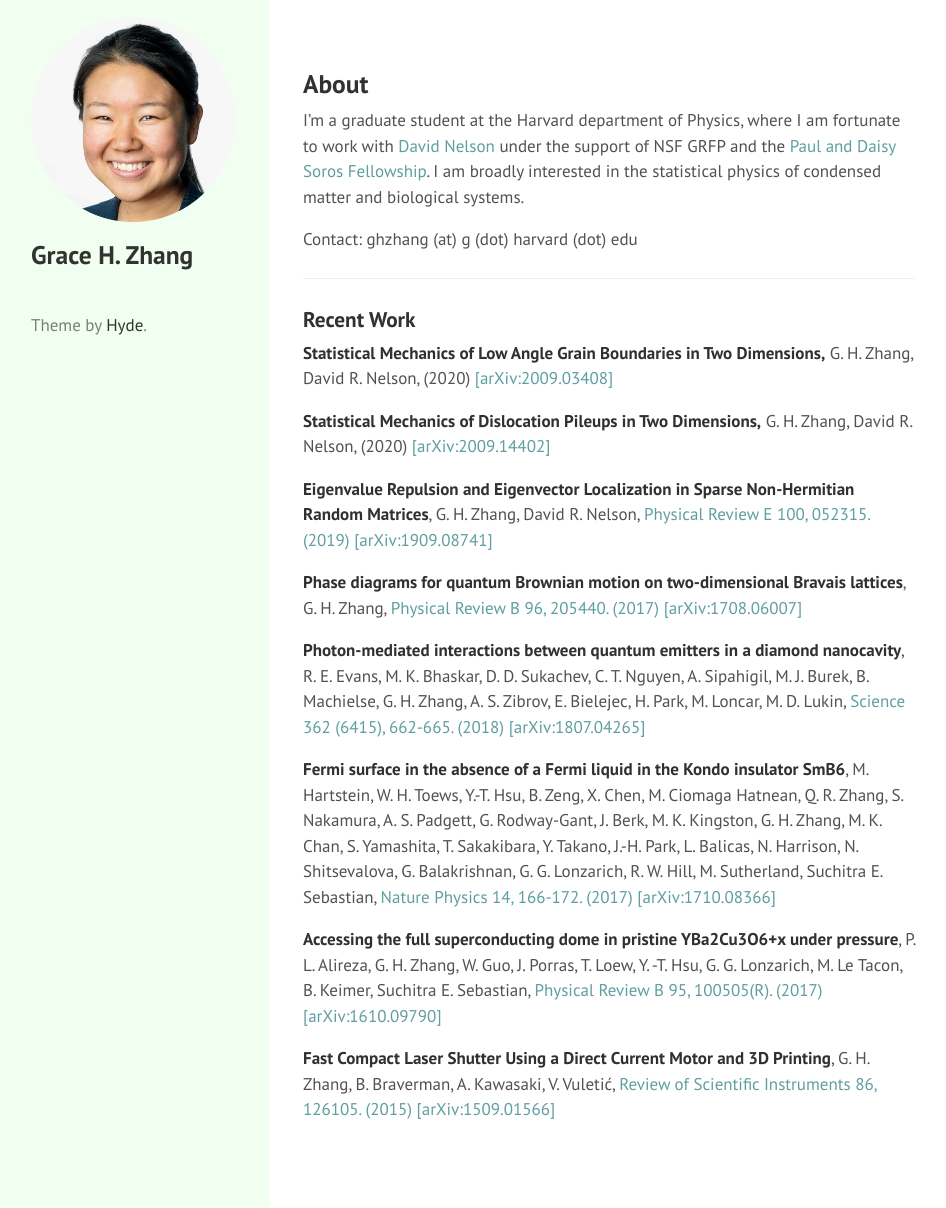
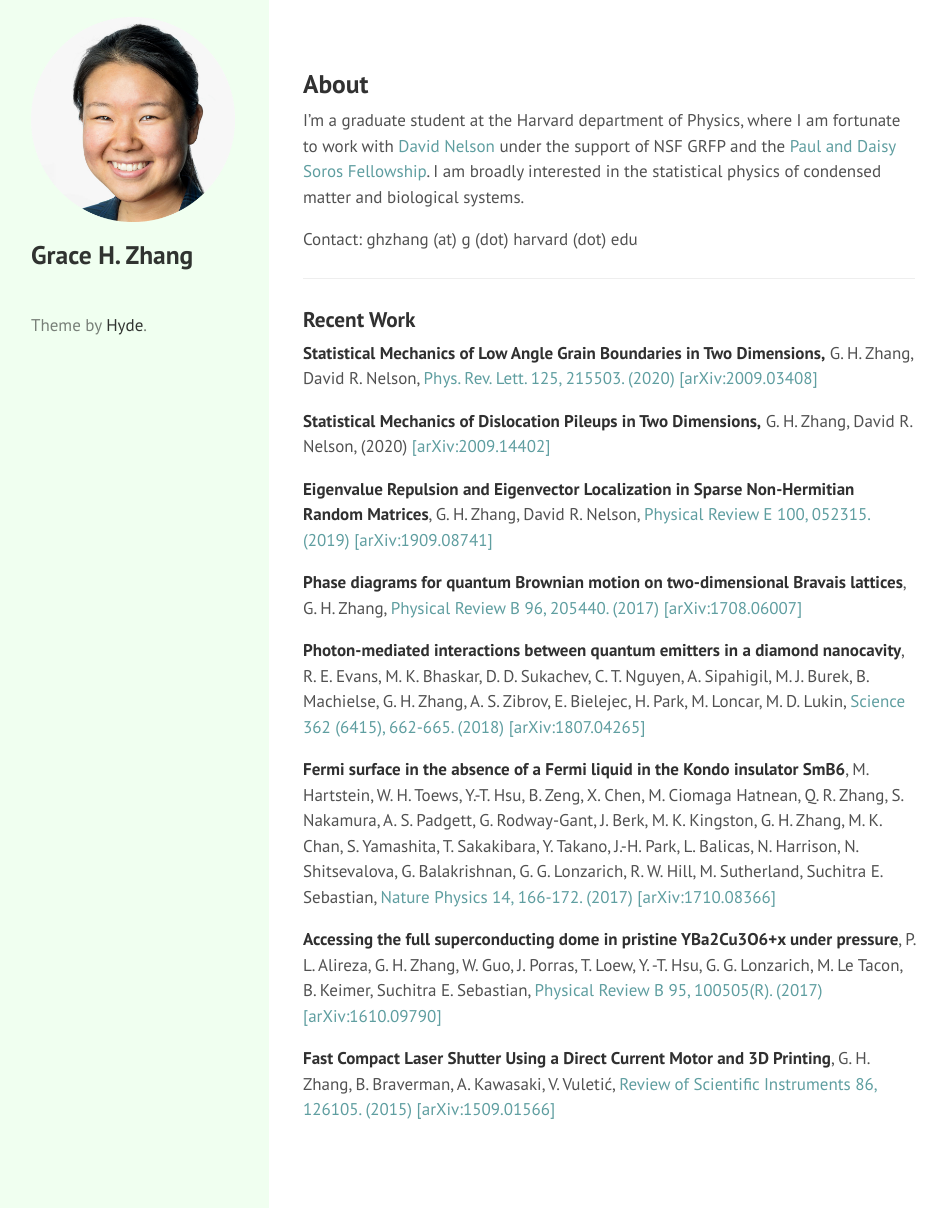
Before and after one commit to ghzhang0/ghzhang0.github.io, a Jekyll site: the page built from index.markdown, in a window 1280 px wide and 1208 px high. Shown: the whole window, without its empty margins (3-949 px from the left). Built offline with Jekyll 4.4.1, drawn with Linux system fonts in a browser that asks for light colours; Markdown is read by kramdown in place of the engine named in the settings.

Commit message:
Update index.markdown

```diff
--- a/index.markdown
+++ b/index.markdown
@@ -18,7 +18,7 @@ Contact: ghzhang (at) g (dot) harvard (dot) edu
 ### Recent Work
 
 **Statistical Mechanics of Low Angle Grain Boundaries in Two Dimensions,**
-G. H. Zhang, David R. Nelson, (2020) [<span style="color:cadetblue">[arXiv:2009.03408]</span>](https://arxiv.org/abs/2009.03408)
+G. H. Zhang, David R. Nelson, [<span style="color:cadetblue">Phys. Rev. Lett. 125, 215503. (2020)</span>](https://journals.aps.org/prl/abstract/10.1103/PhysRevLett.125.215503) [<span style="color:cadetblue">[arXiv:2009.03408]</span>](https://arxiv.org/abs/2009.03408)
 
 **Statistical Mechanics of Dislocation Pileups in Two Dimensions,**
 G. H. Zhang, David R. Nelson, (2020) [<span style="color:cadetblue">[arXiv:2009.14402]</span>](https://arxiv.org/abs/2009.14402)
```
